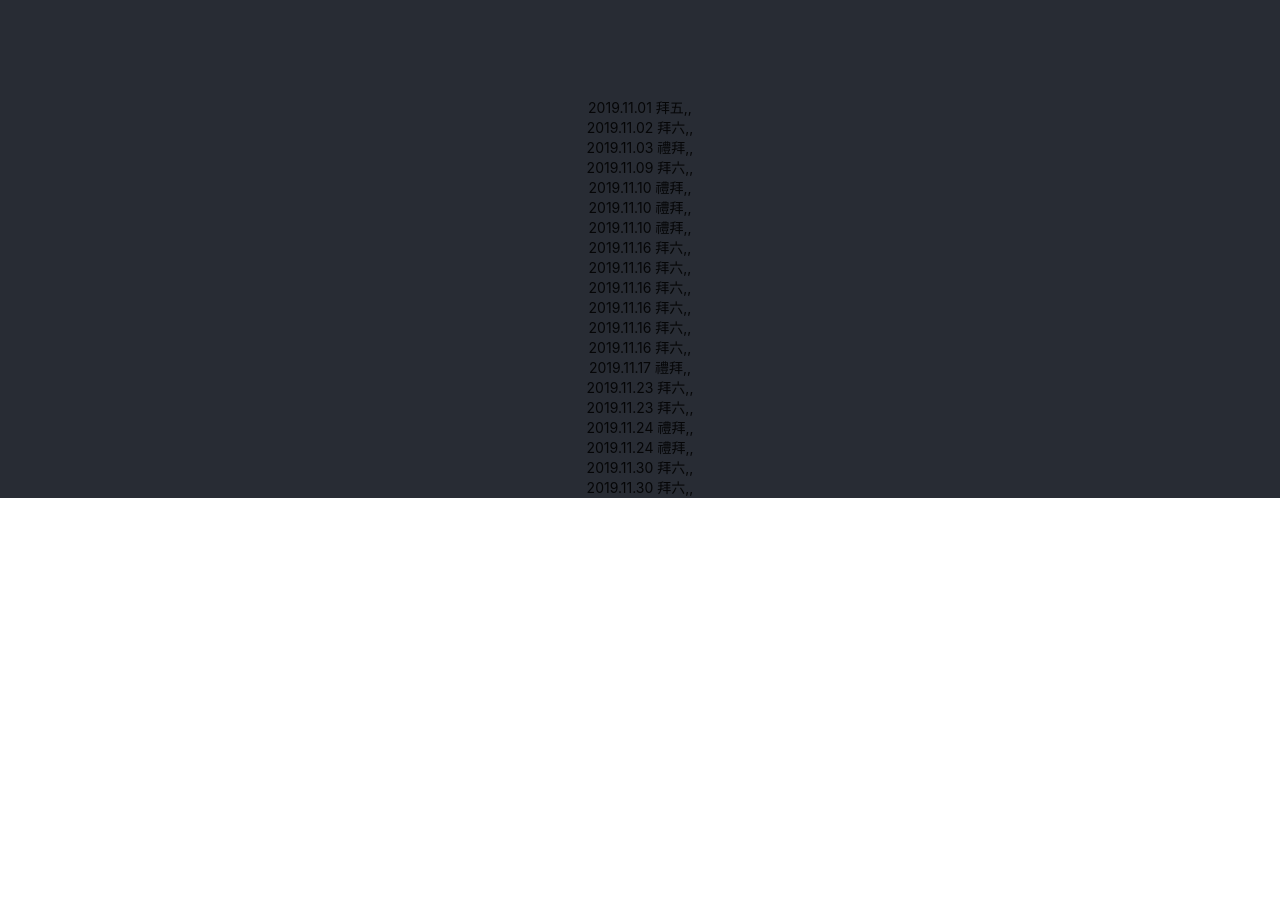
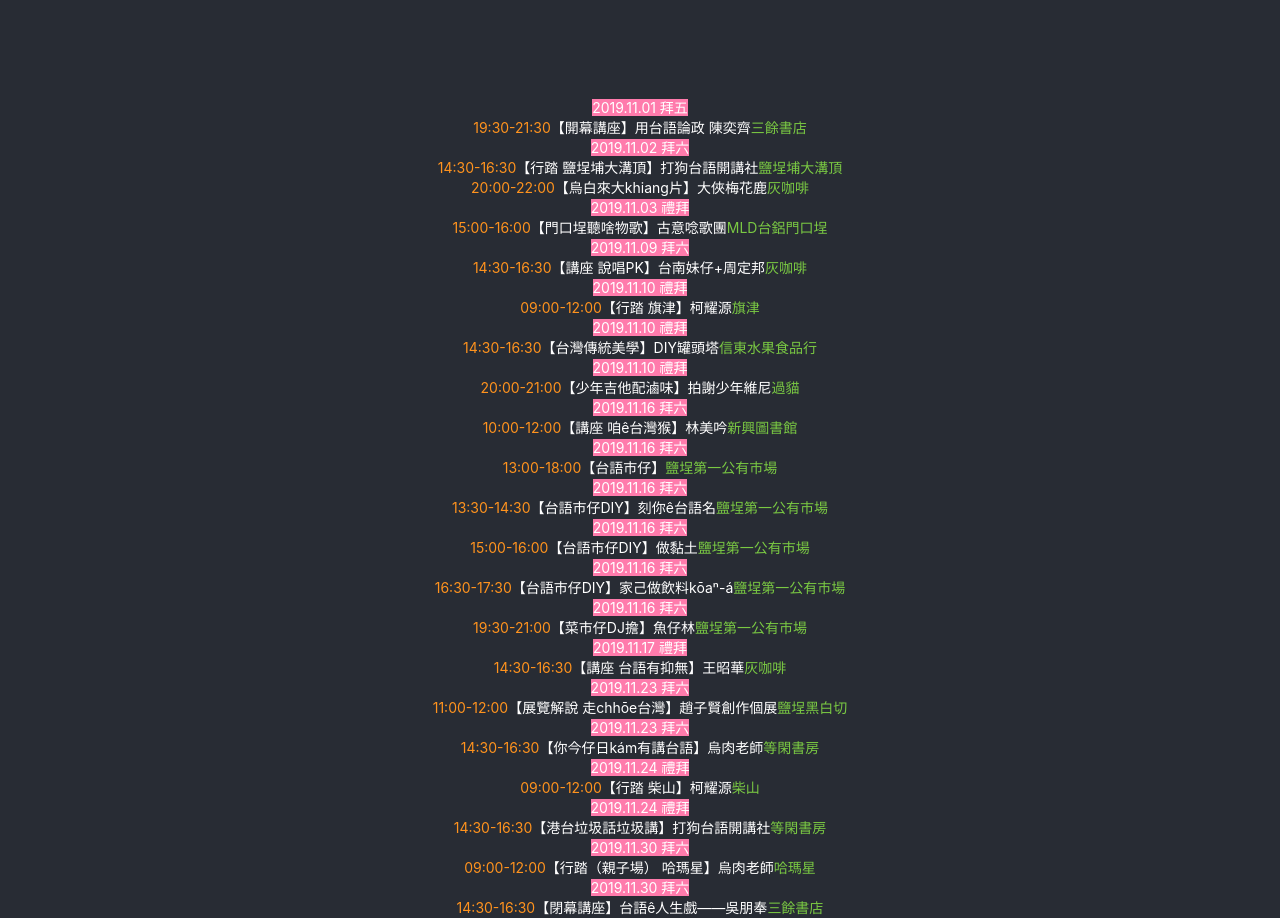
Before and after one commit to TAI-BUN-EXPO/TAI-BUN-EXPO, a React (Create React App) app: page / in a window 1280 px wide. Shown: the part 3987-4905 px from the top of the page. Before the commit the page ends 4485 px from the top, so only its background shows below. Built offline with nearby package versions, Linux system fonts and the light colour scheme.

Commit message:
Ka sik-tsui

```diff
--- /dev/null
+++ b/src/SiKanPio.css
@@ -0,0 +1,13 @@
+.sikanpio .jit{
+  color: white;
+  background-color: #ff7bac;
+}
+.sikanpio .sikan{
+  color: #ff931e;
+}
+.sikanpio .tebok{
+  color: white;
+}
+.sikanpio .sootsai{
+  color: #7ac943;
+}
--- a/src/SiKanPio.jsx
+++ b/src/SiKanPio.jsx
@@ -1,4 +1,5 @@
 import React from 'react'
+import './SiKanPio.css'
 
 const sikan=[
   {
@@ -225,10 +226,21 @@
 
 ]
 
-const a=sikan.map((tiunn)=><div>{tiunn.jit},,{tiunn.uahtong}</div>)
+const lueiong=sikan.map((kang,i) =>
+  <div key={i}>
+    <span className='jit'>{kang.jit}</span><br/>
+	{kang.hangbok.map(tiunn =>
+      <div key={tiunn.sikan}>
+        <span className='sikan'>{tiunn.sikan}</span>
+        <span className='tebok'>{tiunn.tebok}</span>
+        <span className='sootsai'>{tiunn.sootsai}</span>
+      </div>
+	)}
+  </div>
+)
 const SiKanPio = () => (
-  <div>
-    {a}
+  <div className='sikanpio'>
+    {lueiong}
   </div>
 )
 
```
